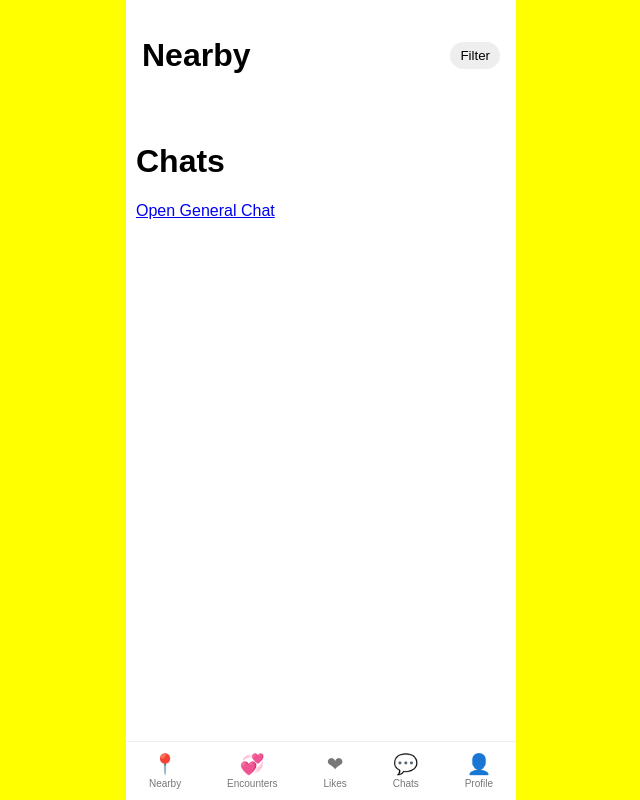
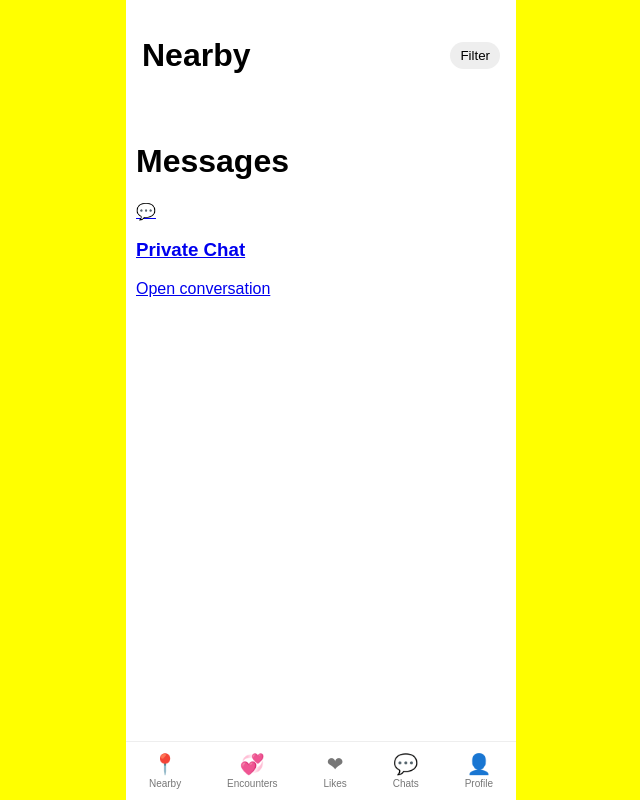
Before and after one commit to akashebaev-ux/twohobby, a Django app: page /chat/ in a window 1280 px wide. Shown: the whole page, without its empty margins (319-959 px from the left). Run offline with Django 5.2, Linux system fonts and the light colour scheme; a user stored in the database is signed in; tables that the repository leaves empty hold one stand-in row (values such as "Sample post").

Commit message:
Refactor WebSocket private messaging system and migrate chat room relationships

```diff
--- a/chat/templates/chat/chat_list.html
+++ b/chat/templates/chat/chat_list.html
@@ -1,9 +1,40 @@
 {% extends "base.html" %}
 
 {% block content %}
-<h1>Chats</h1>
 
-<a href="{% url 'room' 'general' %}">
-    Open General Chat
-</a>
+<div class="chat-list-page">
+
+    <div class="chat-list-container">
+
+        <div class="chat-list-header">
+            <h1>Messages</h1>
+        </div>
+
+        {% for room in rooms %}
+
+            <a href="{% url 'room' room.id %}" class="chat-room-card">
+
+                <div class="chat-avatar">
+                    💬
+                </div>
+
+                <div class="chat-info">
+                    <h3>Private Chat</h3>
+                    <p>Open conversation</p>
+                </div>
+
+            </a>
+
+        {% empty %}
+
+            <div class="no-chats">
+                <p>No chats yet.</p>
+            </div>
+
+        {% endfor %}
+
+    </div>
+
+</div>
+
 {% endblock %}
--- a/chat/urls.py
+++ b/chat/urls.py
@@ -1,7 +1,8 @@
 from django.urls import path
+
 from . import views
 
 urlpatterns = [
     path("", views.chat_list, name="chat_list"),
-    path("<str:room_name>/", views.room, name="room"),
+    path("<int:room_id>/", views.room, name="room"),
 ]
```
Also changed, not shown: chat/migrations/0002_remove_chatmessage_user_remove_chatroom_name_and_more.py (added).
